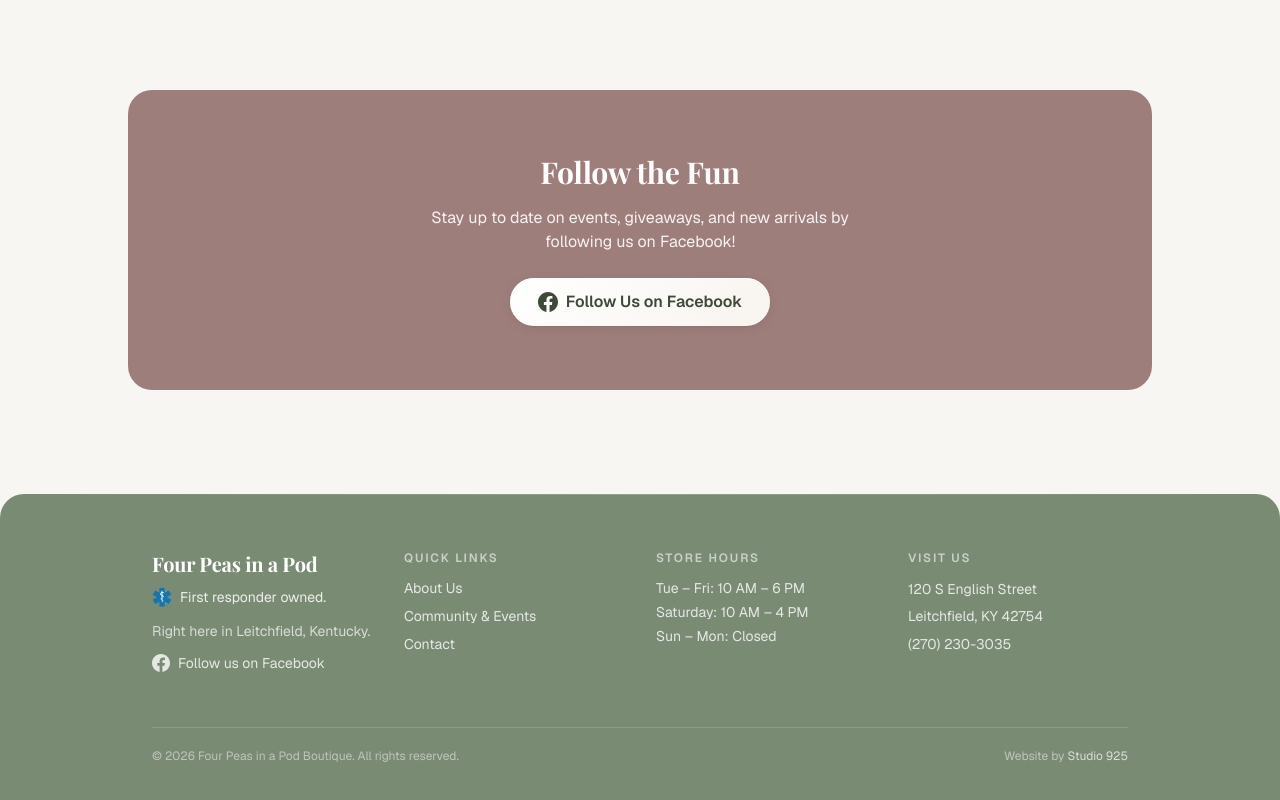
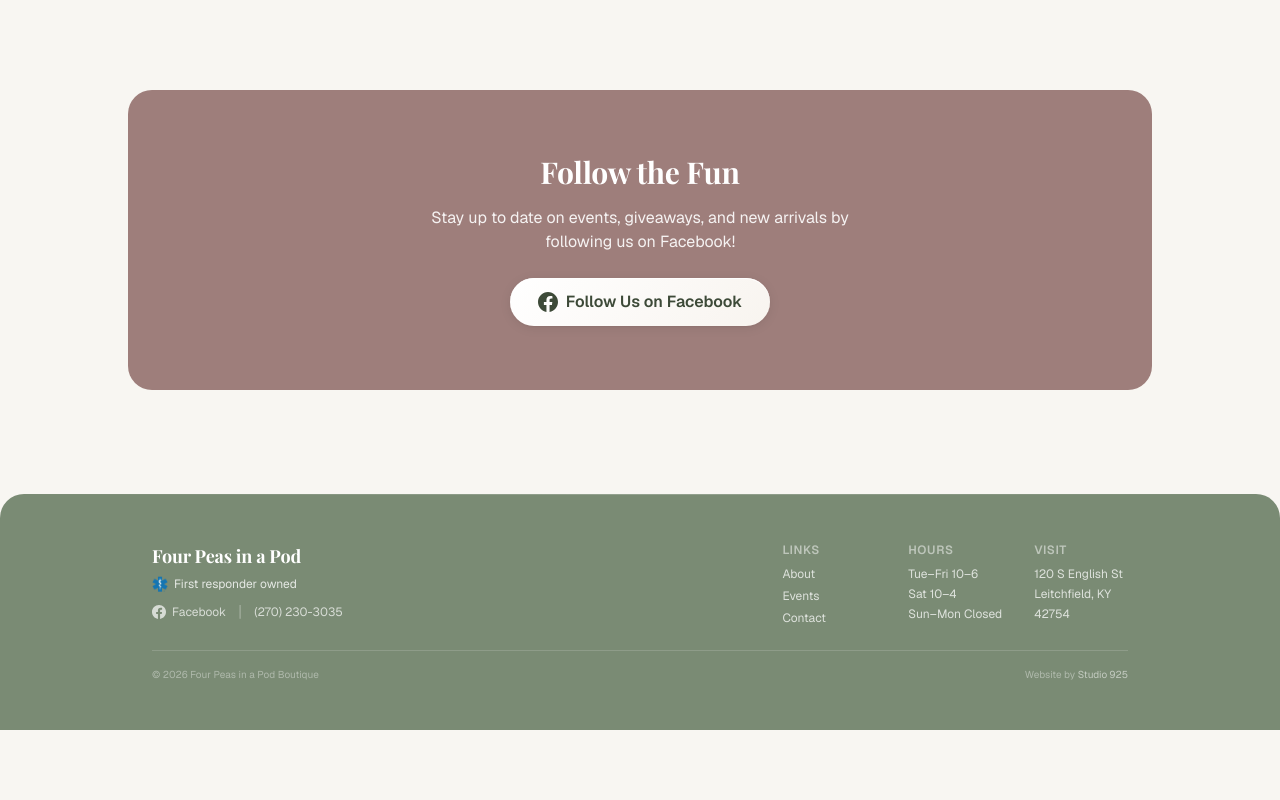
Before and after one commit to 925adhd/fourpeasinapodboutique, a Next.js app: page /community in a window 1280 px wide. Shown: the part 3013-3813 px from the top of the page. After the commit the page ends 3743 px from the top, so only its background shows below. Built offline with nearby package versions, Linux system fonts and the light colour scheme.

Commit message:
Compact footer, priority load event images, shorten trust strip
Co-Authored-By: Claude Opus 4.6 (1M context) <noreply@anthropic.com>

```diff
--- a/src/app/community/page.tsx
+++ b/src/app/community/page.tsx
@@ -99,7 +99,7 @@ export default function CommunityPage() {
       {/* Events Grid */}
       <SectionWrapper>
         <div className="grid grid-cols-1 md:grid-cols-2 gap-8">
-          {events.map((event) => (
+          {events.map((event, i) => (
             <Card
               key={event.title}
               className="text-left items-start p-0 overflow-hidden"
@@ -109,6 +109,7 @@ export default function CommunityPage() {
                   src={event.image}
                   alt={event.imageAlt}
                   fill
+                  priority={i < 2}
                   className="object-cover"
                   sizes="(max-width: 768px) 100vw, 50vw"
                 />
--- a/src/components/Footer.tsx
+++ b/src/components/Footer.tsx
@@ -6,119 +6,82 @@ const FACEBOOK_URL = "https://www.facebook.com/profile.php?id=61579927267125";
 export default function Footer() {
   return (
     <footer className="w-full bg-[#7A8B74] text-white mt-16 rounded-t-3xl footer-premium">
-      <div className="max-w-5xl mx-auto px-6 py-10 md:py-14">
-        <div className="grid grid-cols-2 md:grid-cols-4 gap-6 md:gap-8">
+      <div className="max-w-5xl mx-auto px-6 py-8 md:py-12">
+        {/* Top row: Brand + Links/Hours/Address all in one tight grid */}
+        <div className="flex flex-col md:flex-row md:items-start gap-6 md:gap-10">
           {/* Brand */}
-          <div className="col-span-2 md:col-span-1">
-            <h3 className="text-lg md:text-xl font-bold mb-2 heading-serif">
+          <div className="md:flex-1">
+            <h3 className="text-lg font-bold mb-1.5 heading-serif">
               Four Peas in a Pod
             </h3>
-            <div className="flex items-center gap-2 mb-3">
+            <div className="flex items-center gap-1.5 mb-2">
               <Image
                 src="/images/star-of-life-ems-badge.png"
                 alt="Star of Life EMS badge"
-                width={20}
-                height={20}
+                width={16}
+                height={16}
                 className="opacity-90"
               />
-              <p className="text-white/85 text-sm leading-relaxed">
-                First responder owned.
-              </p>
+              <span className="text-white/80 text-xs">First responder owned</span>
             </div>
-            <p className="text-white/70 text-sm mb-3">
-              Right here in Leitchfield, Kentucky.
-            </p>
+            <div className="flex items-center gap-3">
               <a
                 href={FACEBOOK_URL}
                 target="_blank"
                 rel="noopener noreferrer"
-              className="inline-flex items-center gap-2 text-sm text-white/80 hover:text-white transition-all duration-200 hover:translate-x-0.5"
+                className="inline-flex items-center gap-1.5 text-xs text-white/70 hover:text-white transition-colors"
                 aria-label="Follow Four Peas in a Pod Boutique on Facebook"
               >
-              <svg
-                width="18"
-                height="18"
-                viewBox="0 0 24 24"
-                fill="currentColor"
-                xmlns="http://www.w3.org/2000/svg"
-              >
+                <svg width="14" height="14" viewBox="0 0 24 24" fill="currentColor">
                   <path d="M24 12.073c0-6.627-5.373-12-12-12s-12 5.373-12 12c0 5.99 4.388 10.954 10.125 11.854v-8.385H7.078v-3.47h3.047V9.43c0-3.007 1.792-4.669 4.533-4.669 1.312 0 2.686.235 2.686.235v2.953H15.83c-1.491 0-1.956.925-1.956 1.874v2.25h3.328l-.532 3.47h-2.796v8.385C19.612 23.027 24 18.062 24 12.073z" />
                 </svg>
-              Follow us on Facebook
+                Facebook
               </a>
-          </div>
-
-          {/* Quick Links */}
-          <div>
-            <h4 className="text-xs font-semibold uppercase tracking-[0.15em] mb-3 text-white/60">
-              Quick Links
-            </h4>
-            <nav className="flex flex-col gap-2 text-sm">
-              <Link
-                href="/about"
-                className="text-white/80 hover:text-white transition-all duration-200 hover:translate-x-0.5"
-              >
-                About Us
-              </Link>
-              <Link
-                href="/community"
-                className="text-white/80 hover:text-white transition-all duration-200 hover:translate-x-0.5"
-              >
-                Community &amp; Events
-              </Link>
-              <Link
-                href="/contact"
-                className="text-white/80 hover:text-white transition-all duration-200 hover:translate-x-0.5"
-              >
-                Contact
-              </Link>
-            </nav>
-          </div>
-
-          {/* Hours */}
-          <div>
-            <h4 className="text-xs font-semibold uppercase tracking-[0.15em] mb-3 text-white/60">
-              Store Hours
-            </h4>
-            <div className="text-sm text-white/80 space-y-1">
-              <p>Tue – Fri: 10 AM – 6 PM</p>
-              <p>Saturday: 10 AM – 4 PM</p>
-              <p>Sun – Mon: Closed</p>
+              <span className="text-white/30">|</span>
+              <a href="tel:+12702303035" className="text-xs text-white/70 hover:text-white transition-colors">
+                (270) 230-3035
+              </a>
             </div>
           </div>
 
-          {/* Contact Info */}
-          <div className="col-span-2 md:col-span-1">
-            <h4 className="text-xs font-semibold uppercase tracking-[0.15em] mb-3 text-white/60">
-              Visit Us
-            </h4>
-            <address className="not-italic text-sm text-white/80 leading-relaxed space-y-1">
-              <p>120 S English Street</p>
-              <p>Leitchfield, KY 42754</p>
-              <p className="pt-0.5">
-                <a
-                  href="tel:+12702303035"
-                  className="hover:text-white transition-colors"
-                >
-                  (270) 230-3035
-                </a>
-              </p>
+          {/* Links + Hours + Address in a tight row */}
+          <div className="grid grid-cols-3 gap-4 md:gap-8 text-xs">
+            <div>
+              <h4 className="font-semibold uppercase tracking-wider mb-2 text-white/50">Links</h4>
+              <nav className="flex flex-col gap-1.5">
+                <Link href="/about" className="text-white/75 hover:text-white transition-colors">About</Link>
+                <Link href="/community" className="text-white/75 hover:text-white transition-colors">Events</Link>
+                <Link href="/contact" className="text-white/75 hover:text-white transition-colors">Contact</Link>
+              </nav>
+            </div>
+            <div>
+              <h4 className="font-semibold uppercase tracking-wider mb-2 text-white/50">Hours</h4>
+              <div className="text-white/75 space-y-1">
+                <p>Tue–Fri 10–6</p>
+                <p>Sat 10–4</p>
+                <p>Sun–Mon Closed</p>
+              </div>
+            </div>
+            <div>
+              <h4 className="font-semibold uppercase tracking-wider mb-2 text-white/50">Visit</h4>
+              <address className="not-italic text-white/75 space-y-1">
+                <p>120 S English St</p>
+                <p>Leitchfield, KY</p>
+                <p>42754</p>
               </address>
             </div>
           </div>
+        </div>
 
-        <div className="border-t border-white/15 mt-8 md:mt-12 pt-5 flex flex-col md:flex-row items-center justify-between gap-2 text-xs text-white/50">
-          <span>
-            &copy; {new Date().getFullYear()} Four Peas in a Pod Boutique. All
-            rights reserved.
-          </span>
+        <div className="border-t border-white/15 mt-6 pt-4 flex flex-row items-center justify-between text-[10px] text-white/40">
+          <span>&copy; {new Date().getFullYear()} Four Peas in a Pod Boutique</span>
           <span>
             Website by{" "}
             <a
               href="https://studio925.design"
               target="_blank"
               rel="noopener noreferrer"
-              className="text-white/70 hover:text-white transition-colors"
+              className="text-white/55 hover:text-white transition-colors"
             >
               Studio 925
             </a>
```
Lines whose indentation alone changed are shown as unchanged.
